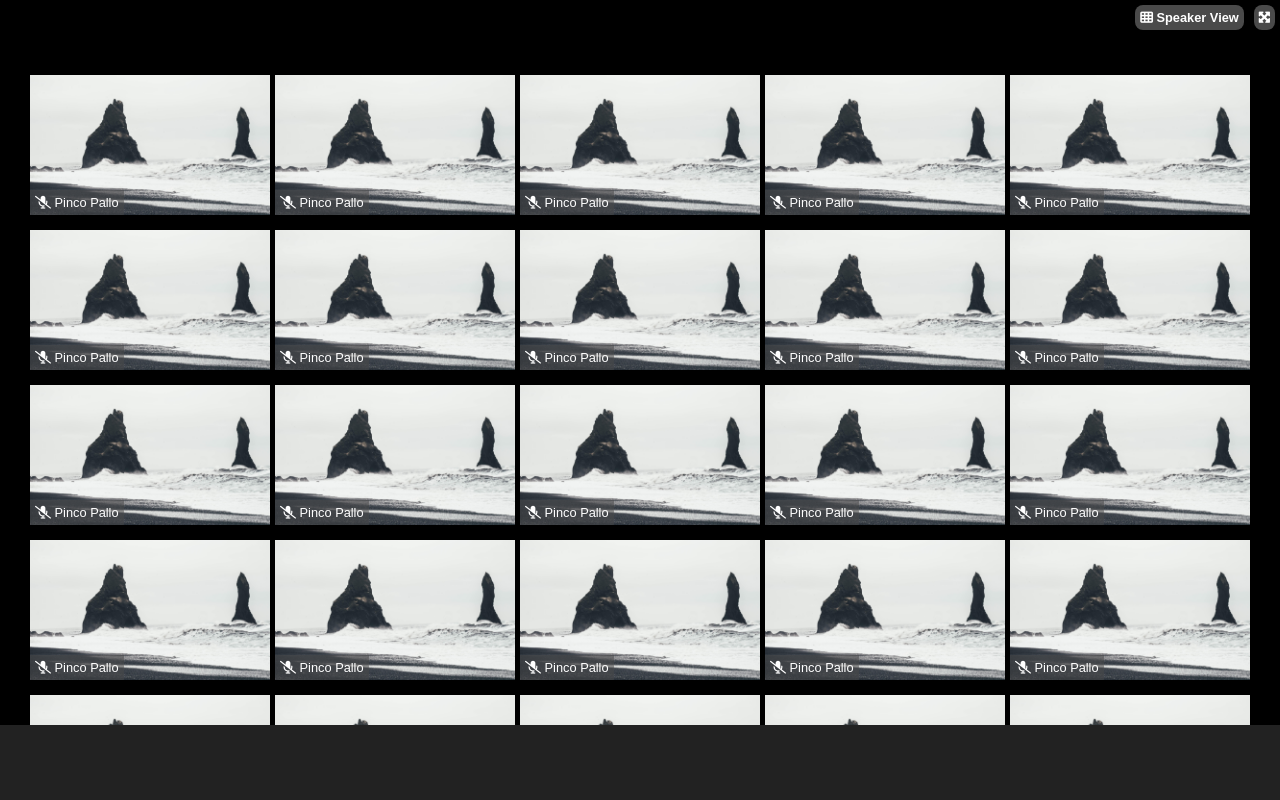
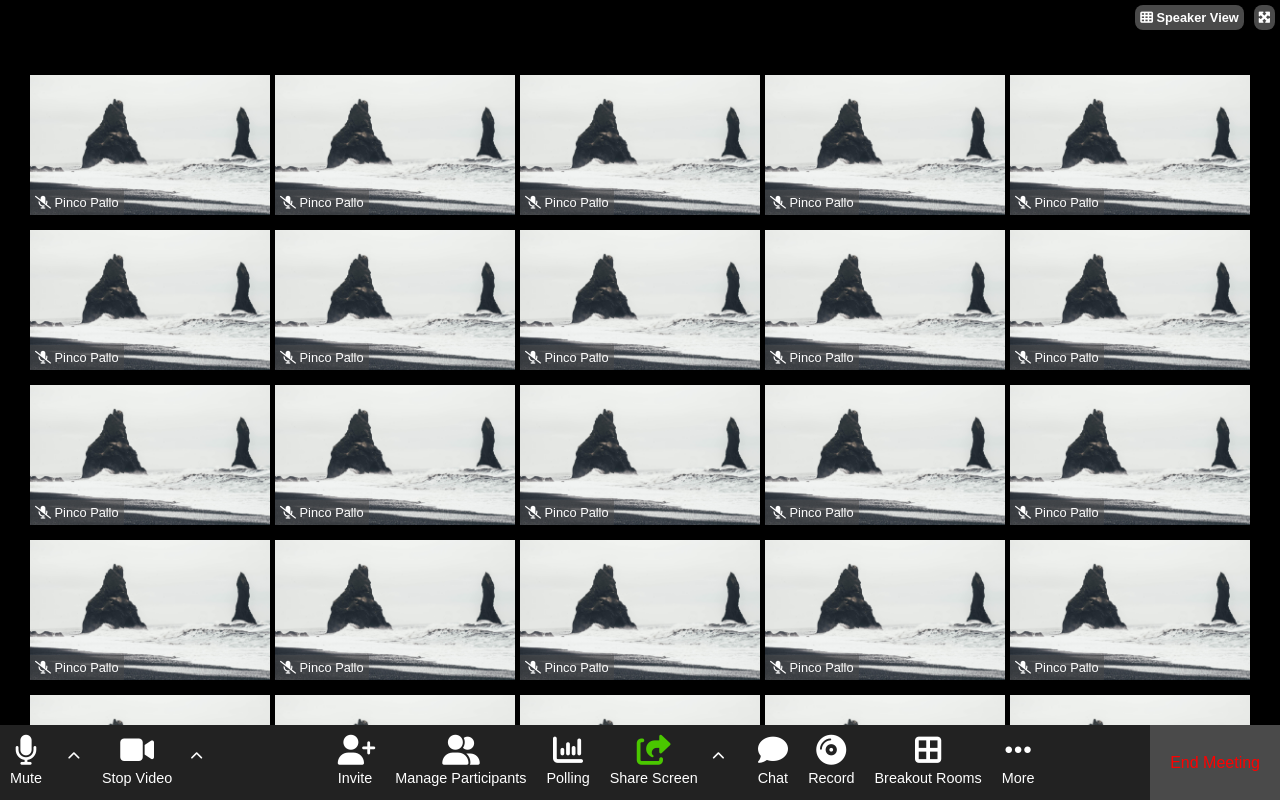
Before and after one commit to DenisConsta/html-css-zoom, a plain HTML site: page index.html in a window 1280 px wide. Drawn offline with Linux system fonts and the light colour scheme.

Commit message:
[add] menu-items in (footer-menu) - LAST

```diff
--- a/assets/css/style.css
+++ b/assets/css/style.css
@@ -86,6 +86,66 @@ main .main-wrapper .card img{
 /* FOOTER-MENU */
 
 .footer-menu{
+  min-width: 940px;
   height: 75px;
   background-color:#222222;
+  display: flex;
+  justify-content: space-between;
 }
+
+#left-menu,
+#center-menu {
+  flex-shrink: 0;
+  display: flex;
+  gap: 20px;
+  height: 100%;
+  padding: 10px;
+}
+
+.item-menu{
+  color: white;
+  height: 100%;
+  display: flex;
+  flex-direction: column;
+  position: relative;
+}
+
+.item-menu .fa-solid{
+  font-size: 30px;
+  padding-bottom: 5px;
+  text-align: center;
+}
+
+.item-menu span{
+  font-size: .9rem;
+  font-weight: 400;
+}
+
+#left-menu .item-menu,
+#center-menu .item-menu:nth-child(4){
+  padding-right: 40px;
+}
+
+#left-menu .item-menu::after,
+#center-menu .item-menu:nth-child(4)::after{
+  content: '\f077';
+  font-family: 'Font Awesome 5 Free';
+  font-weight: 900;
+  display: block;
+  position: absolute;
+  font-size: .8rem;
+  left: 80%;
+  bottom: 50%;
+}
+
+.btn{
+  color: red;
+  background-color: #4A4A4A;
+  display: flex;
+  align-items: center;
+  padding: 10px 20px;
+}
+
+.active{
+  color: #4AC700;
+}
--- a/index.html
+++ b/index.html
@@ -310,6 +310,63 @@
   </main>
 
   <div class="footer-menu">
+    <ul id="left-menu" class="">
+      <li class="item-menu ">
+        <i class="fa-solid fa-microphone "></i>
+        <span>Mute</span>
+      </li>
+      <li class="item-menu">
+        <i class="fa-solid fa-video "></i>
+        <span>Stop Video</span>
+      </li>
+    </ul>
+
+    <ul id="center-menu" class="">
+
+      <li class="item-menu ">
+        <i class="fa-solid fa-user-plus "></i>
+        <span>Invite</span>
+      </li>
+
+      <li class="item-menu">
+        <i class="fa-solid fa-user-group "></i>
+        <span>Manage Participants</span>
+      </li>
+
+      <li class="item-menu">
+        <i class="fa-solid fa-chart-column "></i>
+        <span>Polling</span>
+      </li>
+
+      <li class="item-menu">
+        <i class="fa-solid fa-share-from-square active"></i>
+        <span>Share Screen</span>
+      </li>
+
+      <li class="item-menu">
+        <i class="fa-solid fa-comment "></i>
+        <span>Chat</span>
+      </li>
+
+      <li class="item-menu">
+        <i class="fa-solid fa-compact-disc "></i>
+        <span>Record</span>
+      </li>
+
+      <li class="item-menu">
+        <i class="fa-solid fa-border-all "></i>
+        <span>Breakout Rooms</span>
+      </li>
+
+      <li class="item-menu">
+        <i class="fa-solid fa-ellipsis "></i>
+        <span>More</span>
+      </li>
+    </ul>
+
+    <div class="btn">
+      <span>End Meeting</span>
+    </div>
 
   </div>
 </body>
```
